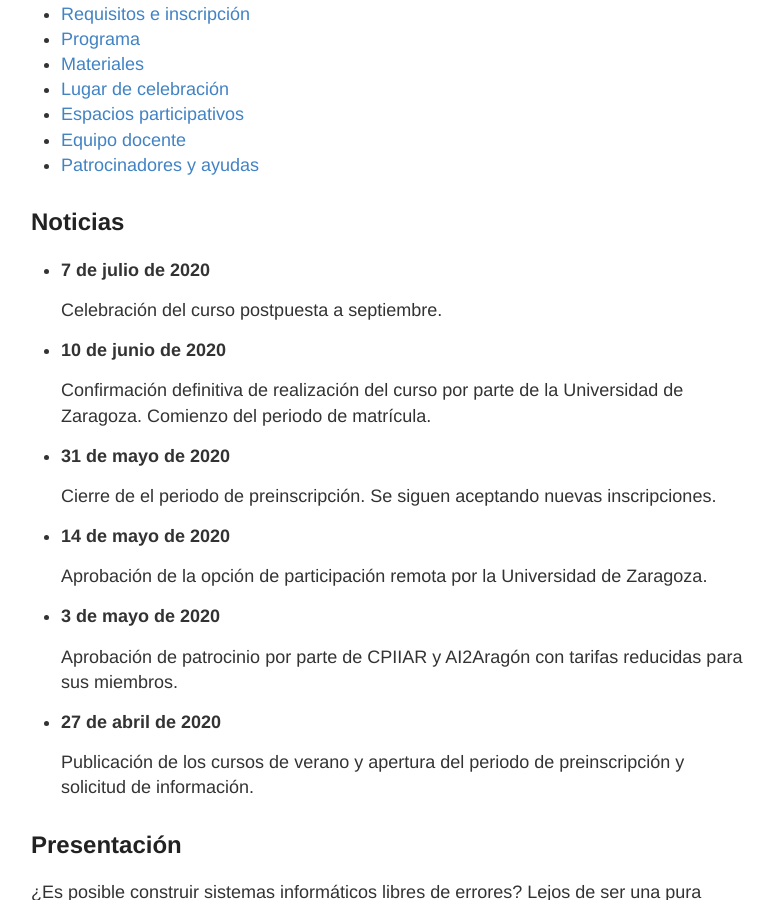
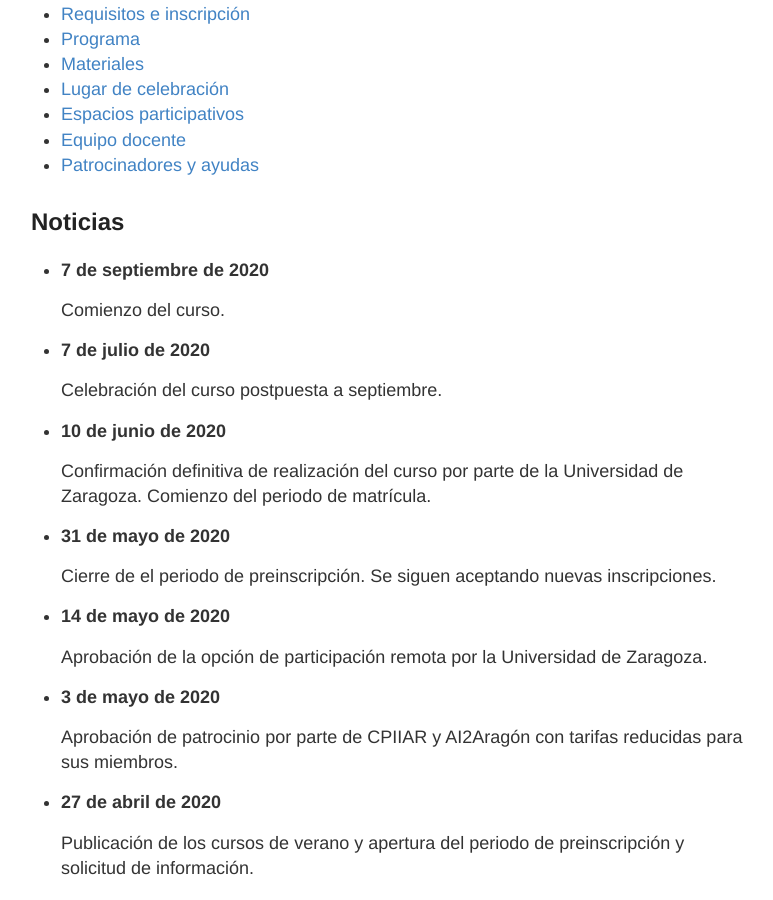
Before and after one commit to robblanco/robblanco.github.io, a Jekyll site: the page built from unizar2020.md, in a window 1280 px wide and 900 px high, scrolled down 512 px. Shown: the whole window, without its empty margins (249-1022 px from the left). Built offline with Jekyll 4.4.1, drawn with Linux system fonts in a browser that asks for light colours.

Commit message:
Course start

```diff
--- a/unizar2020.md
+++ b/unizar2020.md
@@ -20,6 +20,10 @@ Ante cualquier pregunta, no dudes en contactar con los directores del curso.
 {:toc}
 
 ## Noticias
+
+ * **7 de septiembre de 2020**
+
+   Comienzo del curso.
 
  * **7 de julio de 2020**
 
```
